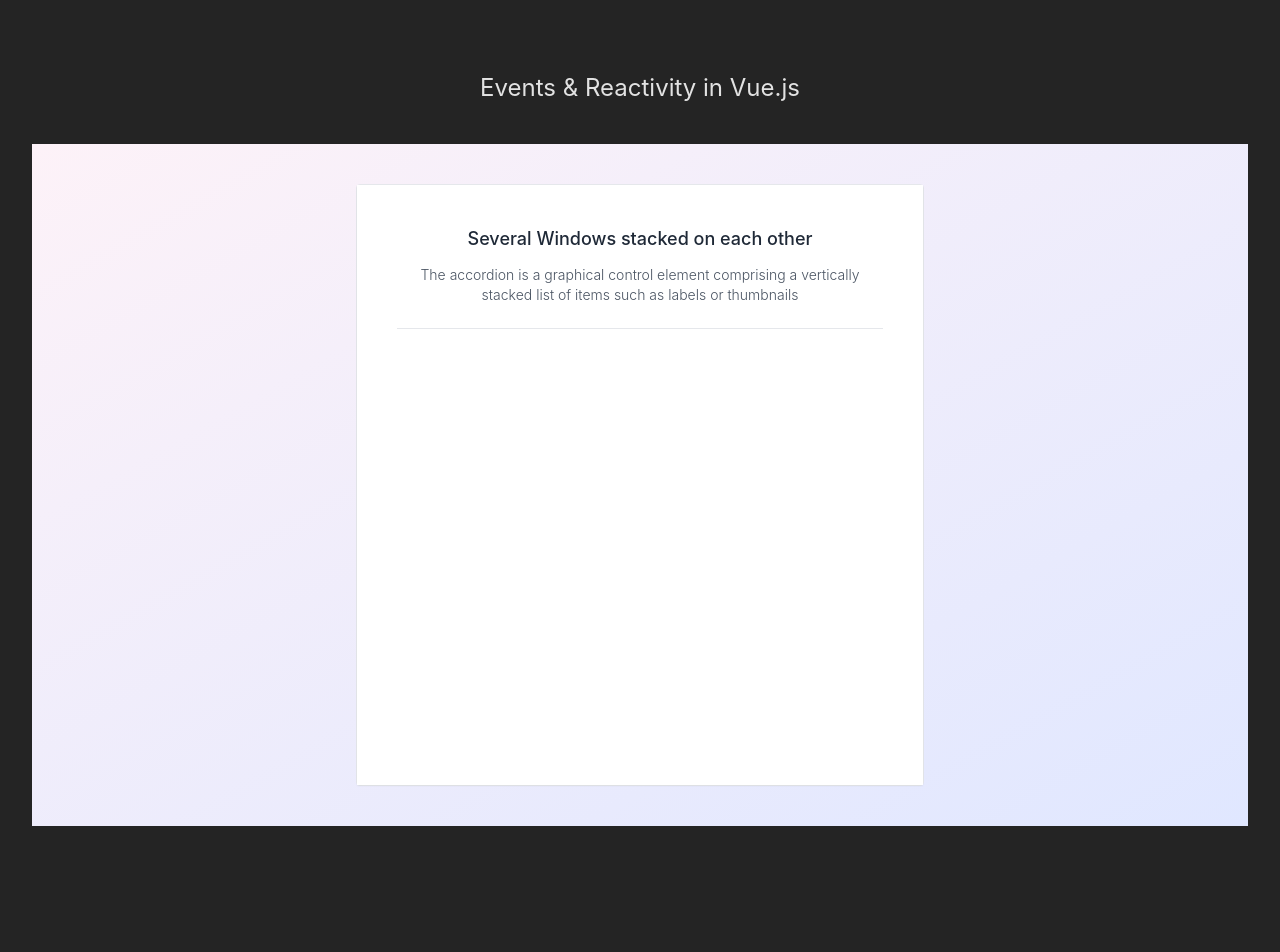
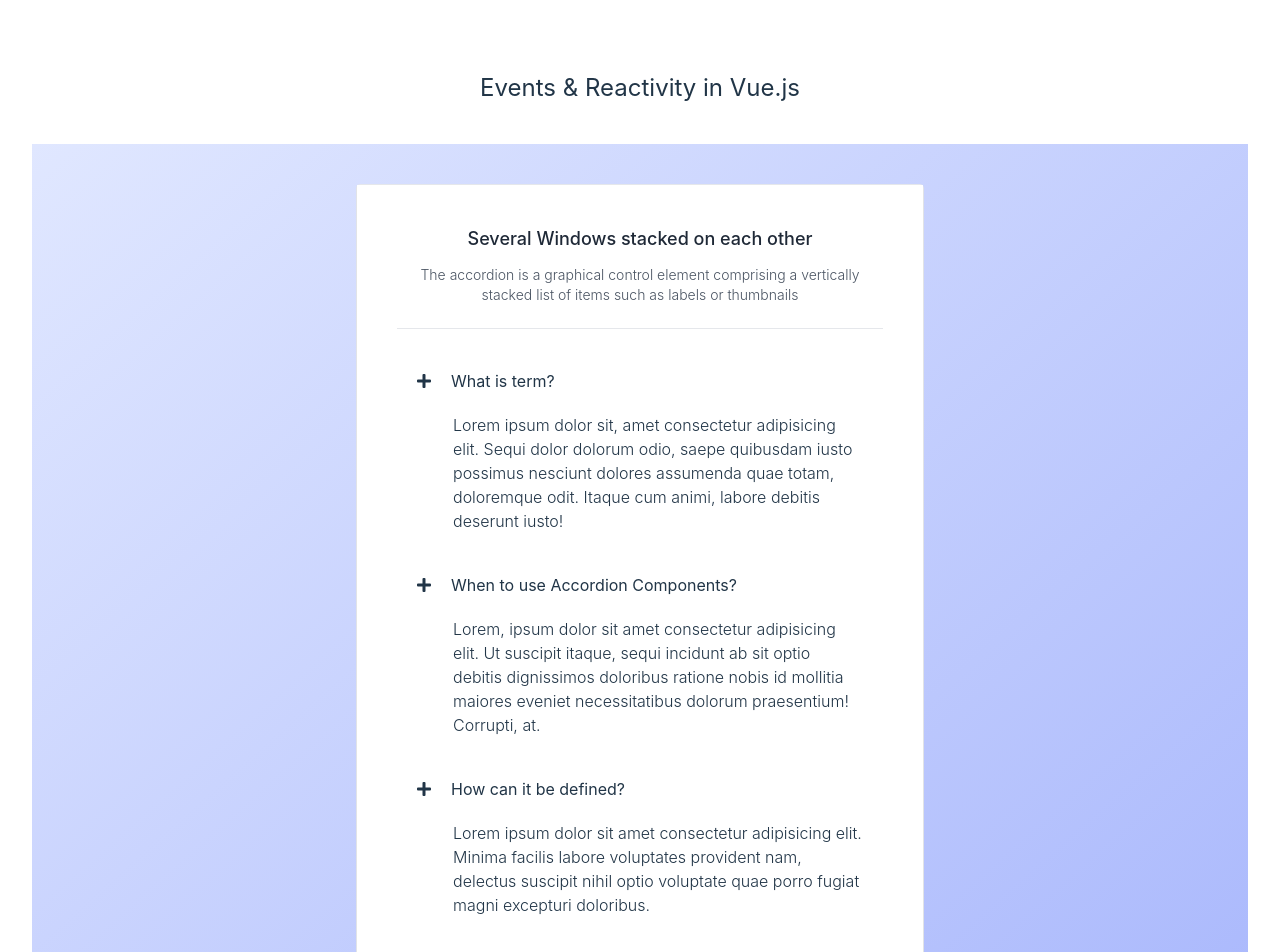
Before and after one commit to LearnWithHasinHayder/vue-events-reactivity, a Vue app: page / in a window 1280 px wide. Shown: the top 952 px of the page. Before the commit the page ends 858 px from the top, so only its background shows below. Built offline with nearby package versions, Linux system fonts and the light colour scheme.

Commit message:
Episode 03 Code

```diff
--- a/src/App.vue
+++ b/src/App.vue
@@ -1,13 +1,13 @@
 <script setup>
-import {ref} from 'vue'
-const accordionIndex=ref(0)
+import { ref } from 'vue'
+const accordionIndex = ref(0)
 </script>
 
 <template>
   <section class="container mx-auto flex items-center flex-col">
     <h1 class="text-center text-2xl py-10">Events & Reactivity in Vue.js</h1>
 
-    <div class="p-10 bg-gradient-to-br from-pink-50 to-indigo-100 grid place-items-center">
+    <div class="p-10 bg-gradient-to-br from-indigo-100 to-indigo-300 grid place-items-center">
       <div class="w-6/12 mx-auto rounded border">
         <div class="bg-white p-10 shadow-sm">
           <h3 class="text-lg font-medium text-gray-800">Several Windows stacked on each other</h3>
@@ -20,12 +20,12 @@
           <!-- What is term -->
           <div class="transition hover:bg-indigo-50">
             <!-- header -->
-            <div class="accordion-header cursor-pointer transition flex space-x-5 px-5 items-center h-16" @click="accordionIndex=0">
+            <div class="accordion-header cursor-pointer transition flex space-x-5 px-5 items-center h-16">
               <i class="fas fa-plus"></i>
               <h3>What is term?</h3>
             </div>
             <!-- Content -->
-            <div class="px-5 pt-0 text-left pb-5" :class="accordionIndex==0?'':'hidden'">
+            <div class="px-5 pt-0 text-left pb-5">
               <p class="leading-6 font-light pl-9 ">
                 Lorem ipsum dolor sit, amet consectetur adipisicing elit. Sequi dolor dolorum odio, saepe quibusdam iusto possimus nesciunt dolores assumenda quae totam, doloremque odit. Itaque cum animi, labore debitis deserunt iusto!
               </p>
@@ -35,12 +35,12 @@
           <!-- When to use Accordion Components -->
           <div class="transition hover:bg-indigo-50">
             <!-- header -->
-            <div class="accordion-header cursor-pointer transition flex space-x-5 px-5 items-center h-16" @click="accordionIndex=1">
+            <div class="accordion-header cursor-pointer transition flex space-x-5 px-5 items-center h-16">
               <i class="fas fa-plus"></i>
               <h3>When to use Accordion Components?</h3>
             </div>
             <!-- Content -->
-            <div class="accordion-content px-5 pt-0 text-left pb-5" :class="accordionIndex==1?'':'hidden'">
+            <div class="accordion-content px-5 pt-0 text-left pb-5">
               <p class="leading-6 font-light pl-9 ">
                 Lorem, ipsum dolor sit amet consectetur adipisicing elit. Ut suscipit itaque, sequi incidunt ab sit optio debitis dignissimos doloribus ratione nobis id mollitia maiores eveniet necessitatibus dolorum praesentium! Corrupti, at.
               </p>
@@ -50,12 +50,12 @@
           <!-- Accordion Wrapper -->
           <div class="transition hover:bg-indigo-50">
             <!-- header -->
-            <div class="accordion-header cursor-pointer transition flex space-x-5 px-5 items-center h-16" @click="accordionIndex=2">
+            <div class="accordion-header cursor-pointer transition flex space-x-5 px-5 items-center h-16">
               <i class="fas fa-plus"></i>
               <h3>How can it be defined?</h3>
             </div>
             <!-- Content -->
-            <div class="accordion-content px-5 pt-0 text-left pb-5" :class="accordionIndex==2?'':'hidden'">
+            <div class="accordion-content px-5 pt-0 text-left pb-5">
               <p class="leading-6 font-light pl-9">
                 Lorem ipsum dolor sit amet consectetur adipisicing elit. Minima facilis labore voluptates provident nam, delectus suscipit nihil optio voluptate quae porro fugiat magni excepturi doloribus.
               </p>
@@ -65,12 +65,12 @@
           <!-- Accordion Wrapper -->
           <div class="transition hover:bg-indigo-50">
             <!-- header -->
-            <div class="accordion-header cursor-pointer transition flex space-x-5 px-5 items-center h-16" @click="accordionIndex=3">
+            <div class="accordion-header cursor-pointer transition flex space-x-5 px-5 items-center h-16">
               <i class="fas fa-plus"></i>
               <h3>Chamber reached do he nothing be?</h3>
             </div>
             <!-- Content -->
-            <div class="accordion-content px-5 pt-0 text-left pb-5" :class="accordionIndex==3?'':'hidden'">
+            <div class="accordion-content px-5 pt-0 text-left pb-5">
               <p class="leading-6 font-light pl-9">
                 Lorem ipsum, dolor sit amet consectetur adipisicing elit. Ullam minima maiores magni dolore qui architecto pariatur incidunt repellat quos hic? Eius, eveniet accusantium! Quisquam, quo. Vitae ipsum ad veritatis commodi quasi expedita!
               </p>
--- a/src/style.css
+++ b/src/style.css
@@ -75,7 +75,7 @@
   text-align: center;
 }
 
-@media (prefers-color-scheme: dark) {
+@media (prefers-color-scheme: light) {
   :root {
     color: #213547;
     background-color: #ffffff;
```
